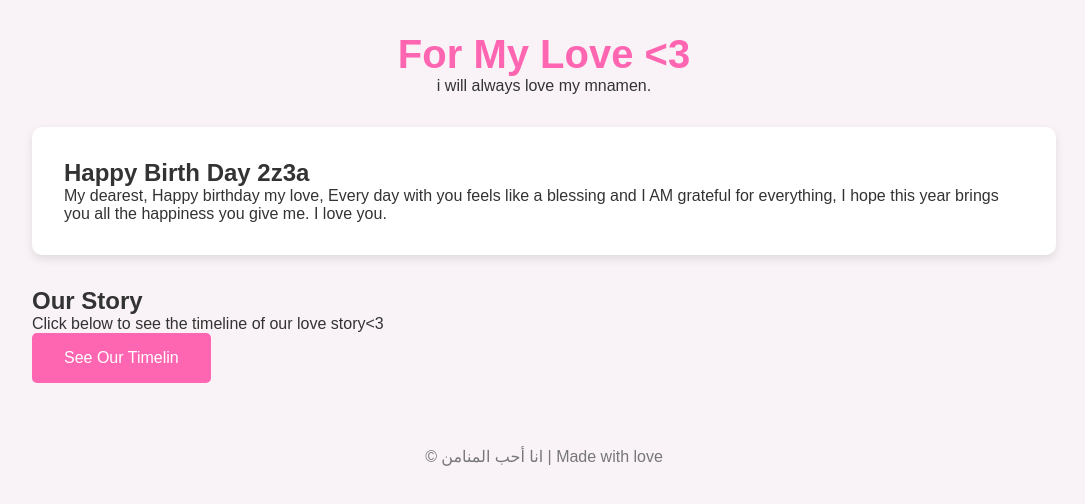
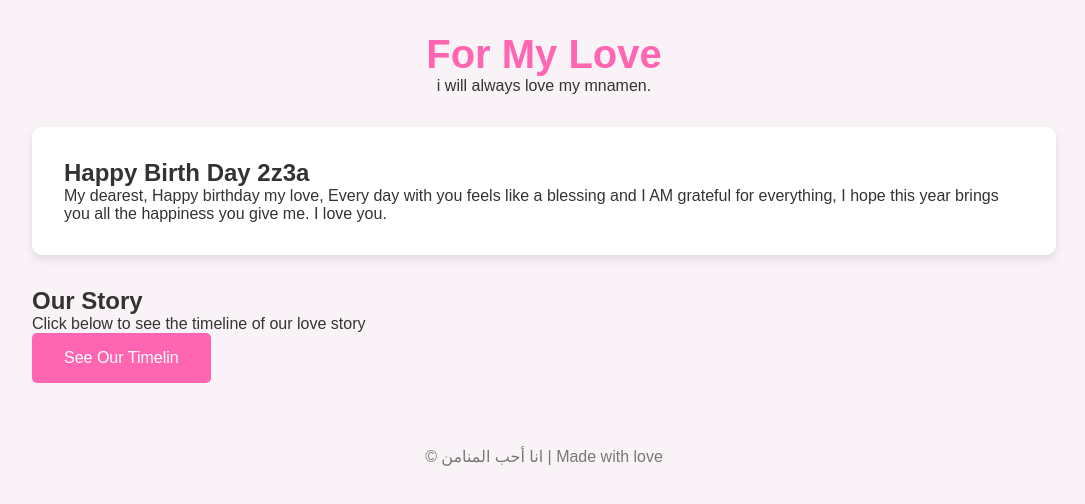
Before and after one commit to AgonyxM/hbd, a plain HTML site: page index.html in a window 1280 px wide. Shown: the whole page, without its empty margins (96-1181 px from the left). Drawn offline with Linux system fonts and the light colour scheme.

Commit message:
Update index.html

```diff
--- a/index.html
+++ b/index.html
@@ -9,7 +9,7 @@
 <body>
     <div class="container">
         <header class="header">
-            <h1>For My Love <3</h1>
+            <h1>For My Love</h1>
             <p class="intro">i will always love my mnamen.</p>
         </header>
 
@@ -25,7 +25,7 @@
 
         <section class="timeline-link">
             <h2>Our Story</h2>
-            <p>Click below to see the timeline of our love story<3</p>
+            <p>Click below to see the timeline of our love story</p>
             <a href="timeline.html" class="btn">See Our Timelin</a>
         </section>
     </div>
```
